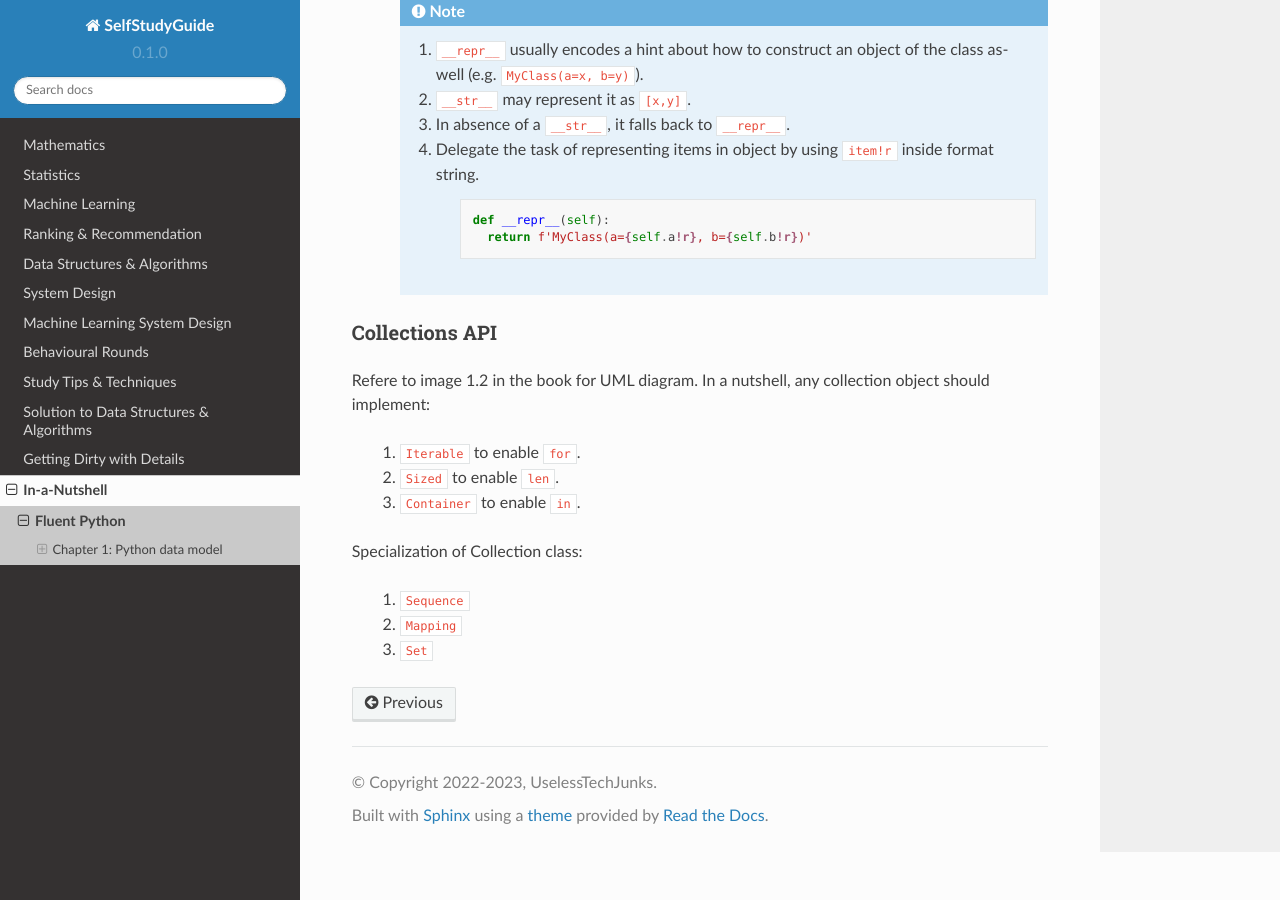
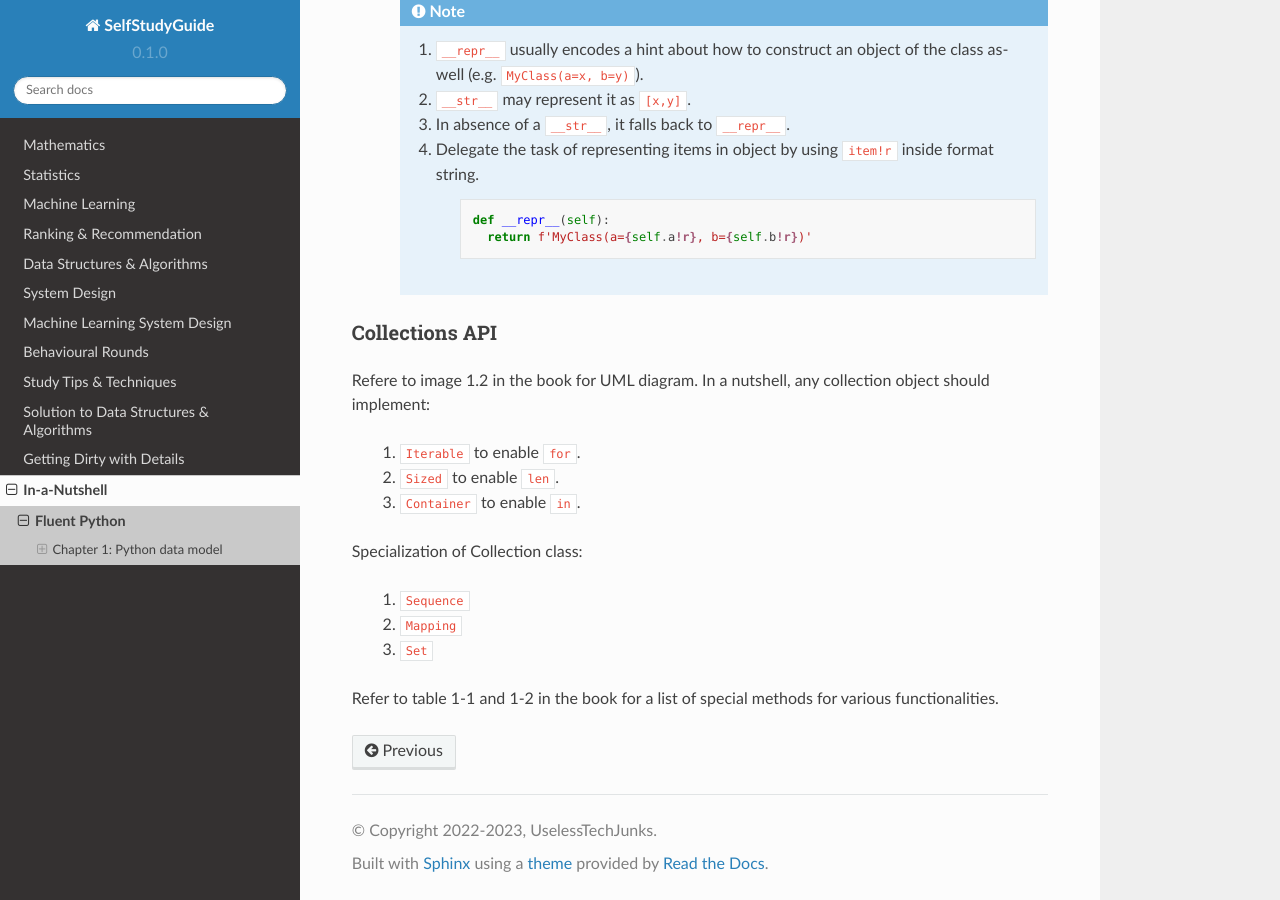
Before and after one commit to uselesstechjunks/leetcode, a Sphinx documentation site: the page built from docs/source/fluent-python.rst, in a window 1280 px wide and 900 px high, scrolled down 1411 px. Built offline with Sphinx 7.4.7 and the Read the Docs theme 2.0.0, drawn with Linux system fonts in a browser that asks for light colours.

Commit message:
Update fluent-python.rst

```diff
--- a/docs/source/fluent-python.rst
+++ b/docs/source/fluent-python.rst
@@ -92,3 +92,5 @@ Specialization of Collection class:
   #. ``Sequence``
   #. ``Mapping``
   #. ``Set``
+
+Refer to table 1-1 and 1-2 in the book for a list of special methods for various functionalities.
```
